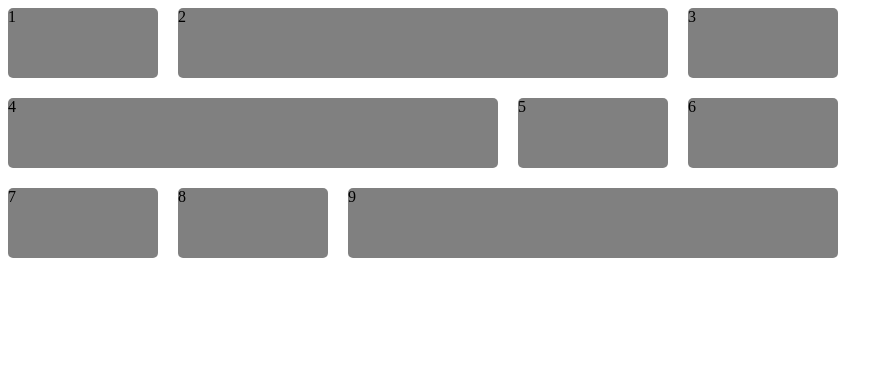
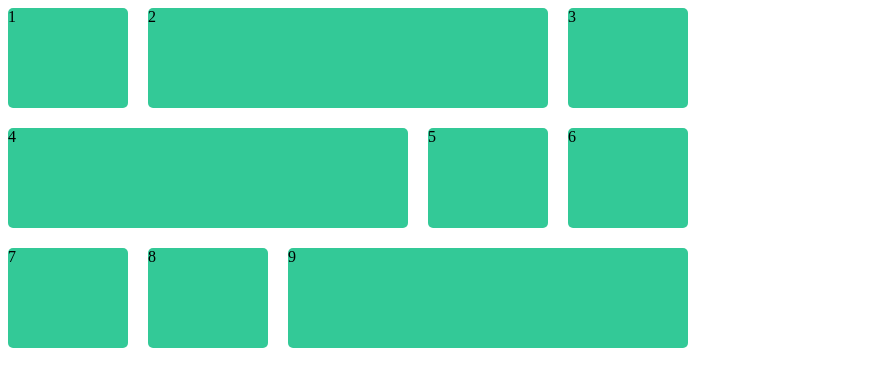
Before and after one commit to Sammyak555/Masai_Assignments, a plain HTML site: page grid-ass-4/index.html in a window 1280 px wide. Shown: the whole page, without its empty margins (0-893 px from the left). Drawn offline with Linux system fonts and the light colour scheme.

Commit message:
Update index.html

```diff
--- a/grid-ass-4/index.html
+++ b/grid-ass-4/index.html
@@ -8,8 +8,8 @@
     <style>
         #container{
             display: grid;
-            grid-template-columns: repeat(5,150px);
-            grid-template-rows: repeat(3,70px);
+            grid-template-columns: repeat(5,120px);
+            grid-template-rows: repeat(3,100px);
             gap: 20px;
             grid-template-areas:
             "a b b b c"
@@ -18,7 +18,7 @@
             ;
         }
         #container>div{
-            background-color:  grey;
+            background-color:rgb(51, 201, 151);
             border-radius: 5px;
 
         }
```
